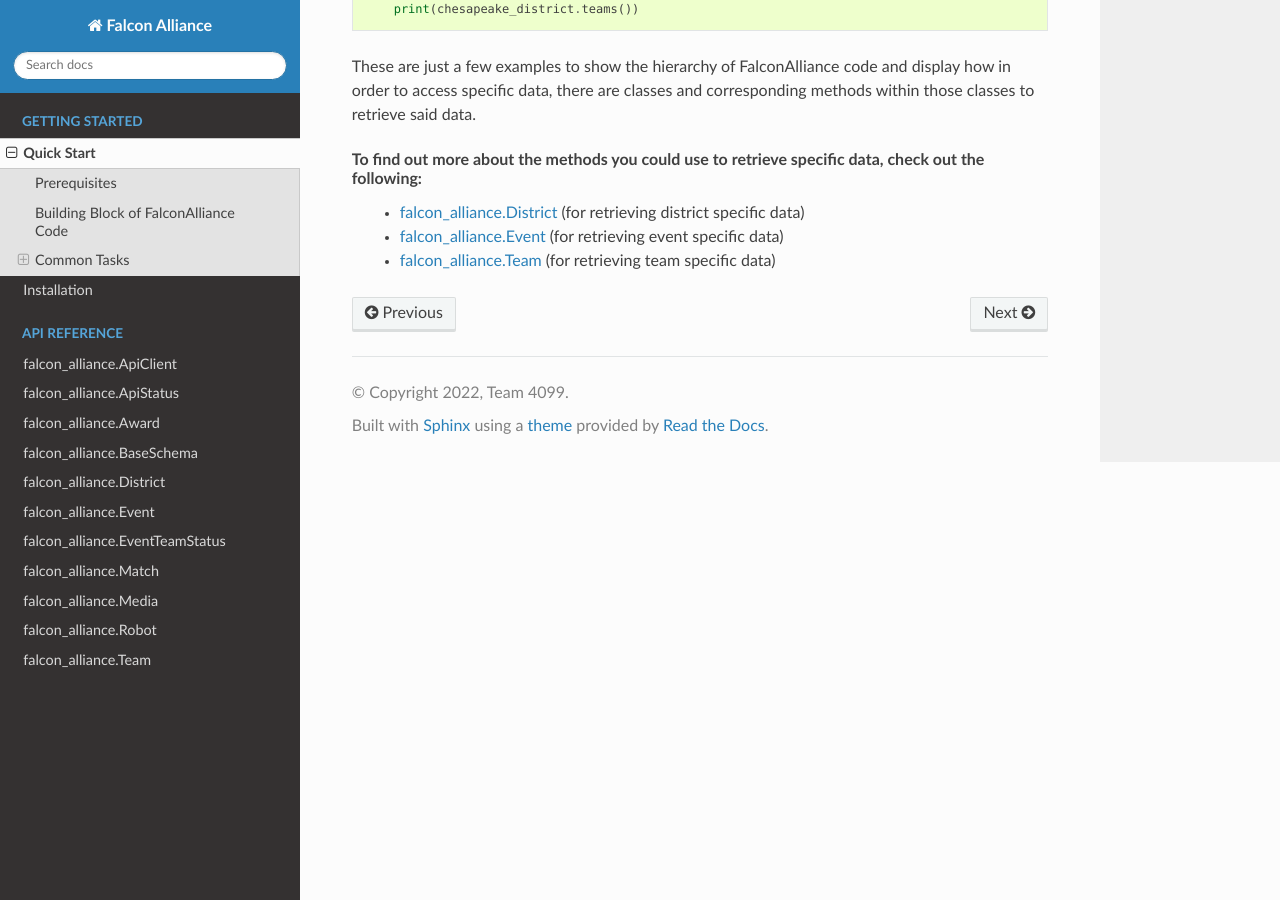
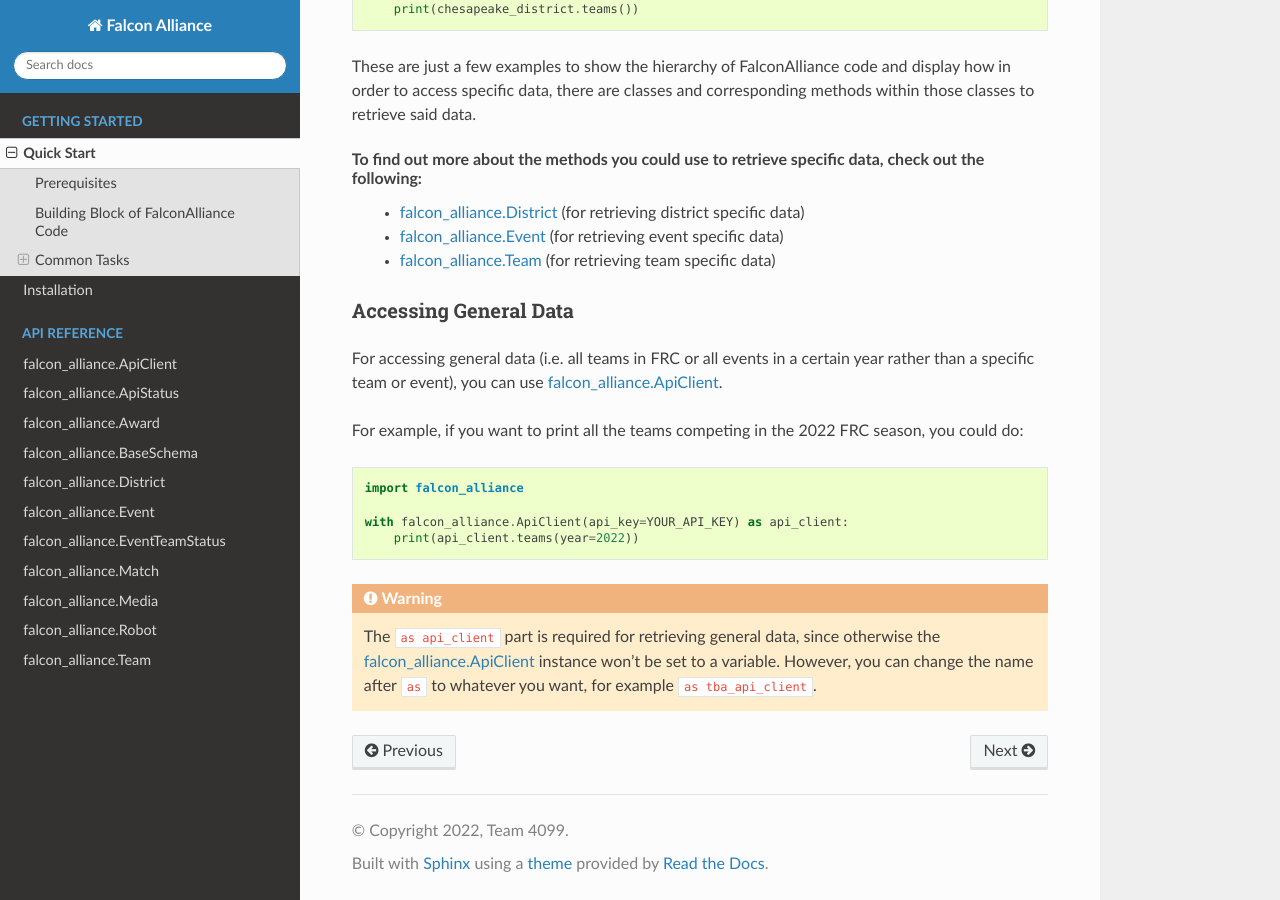
Before and after one commit to team4099/FalconAlliance, a Sphinx documentation site: the page built from docs/getting_started/quick_start.rst, in a window 1280 px wide and 900 px high, scrolled down 1938 px. Built offline with Sphinx 7.4.7 and the Read the Docs theme 2.0.0, drawn with Linux system fonts in a browser that asks for light colours.

Commit message:
add section about accessing generla data

```diff
--- a/docs/getting_started/quick_start.rst
+++ b/docs/getting_started/quick_start.rst
@@ -82,3 +82,20 @@ To find out more about the methods you could use to retrieve specific data, chec
    - :ref:`falcon_alliance.District` (for retrieving district specific data)
    - :ref:`falcon_alliance.Event` (for retrieving event specific data)
    - :ref:`falcon_alliance.Team` (for retrieving team specific data)
+
+Accessing General Data
+^^^^^^^^^^^^^^^^^^^^^^
+
+For accessing general data (i.e. all teams in FRC or all events in a certain year rather than a specific team or event), you can use :ref:`falcon_alliance.ApiClient`.
+
+For example, if you want to print all the teams competing in the 2022 FRC season, you could do:
+
+.. code-block:: python
+
+   import falcon_alliance
+
+   with falcon_alliance.ApiClient(api_key=YOUR_API_KEY) as api_client:
+       print(api_client.teams(year=2022))
+
+.. warning::
+   The ``as api_client`` part is required for retrieving general data, since otherwise the :ref:`falcon_alliance.ApiClient` instance won't be set to a variable. However, you can change the name after ``as`` to whatever you want, for example ``as tba_api_client``.
```
